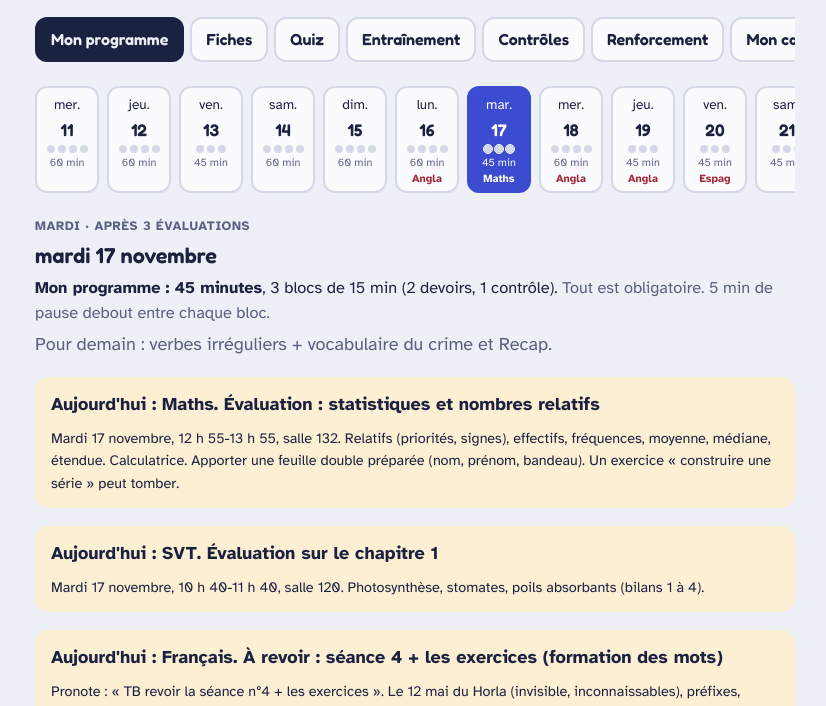
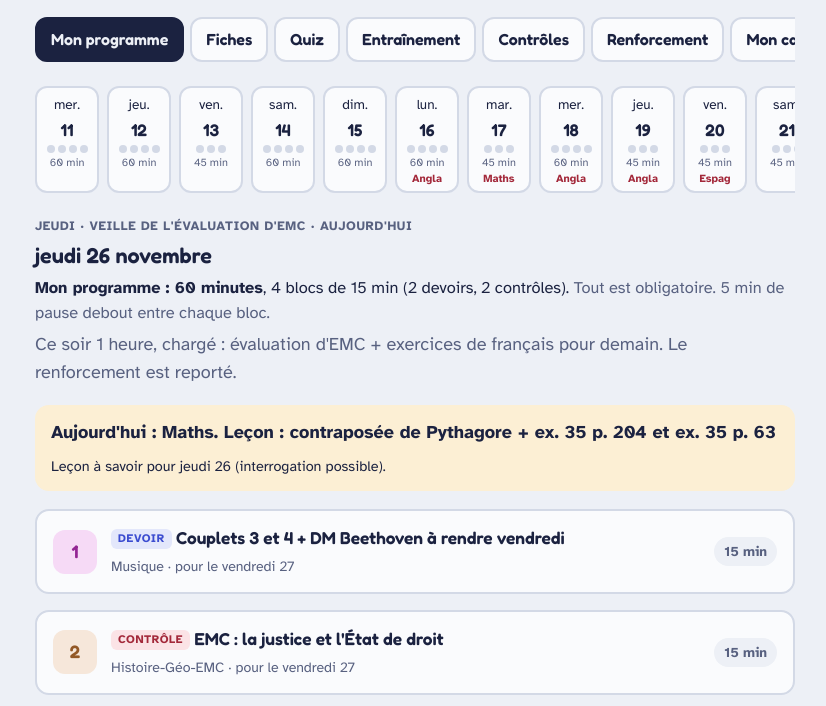
Before and after one commit to revisionsPF/Plan, a plain HTML site: page index.html in a window 1280 px wide. Shown: the part 87-793 px from the top of the page, without its empty margins (225-1051 px from the left). Drawn offline with Linux system fonts and the light colour scheme.

Commit message:
Correctif : l'appli s'ouvre sur le jour d'aujourd'hui (et non plus sur le 17 novembre)
Co-Authored-By: Claude Opus 5.5 <noreply@anthropic.com>
Claude-Session: https://claude.ai/code/session_01EshiMd7rCFZk5HAbLnf3Kp

```diff
--- a/index.html
+++ b/index.html
@@ -3536,6 +3536,8 @@ function cartLine(k){const d=cartDone(k), st=(S.cart||{})[k]||{p:{}}; const PL=p
   const plaud=PL.findIndex(x=>x[0].startsWith("Je mets l'enregistreur"));
   return "Cartable : vidé "+(d.v?"oui":"non")+", préparé pour demain "+(d.p?"oui":"non")+", enregistreur dans le sac "+(st.p&&st.p[plaud]?"oui":"non");}
 
+/* Jour affiché à l'ouverture : recalculé après tous les ajouts au programme */
+sel=(PLAN.find(p=>p.d===todayKey)||(todayKey<PLAN[0].d?PLAN[0]:todayKey>PLAN[PLAN.length-1].d?PLAN[PLAN.length-1]:PLAN.find(p=>p.d>todayKey))).d;
 render();
 
 </script>
```
